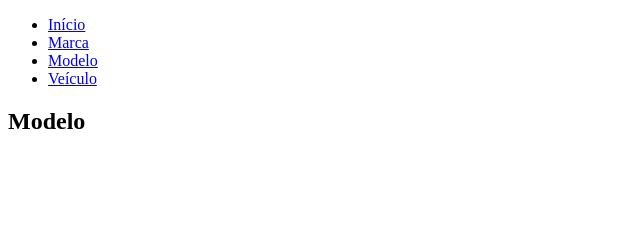
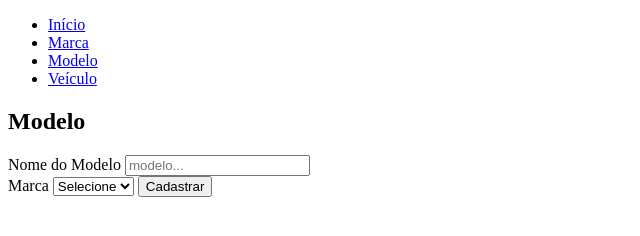
Before and after one commit to CesarVeras/cfs_m1s03_loja_carros, a plain HTML site: page cadastro_modelo.html in a window 1280 px wide. Shown: the whole page, without its empty margins (0-640 px from the left). Drawn offline with Linux system fonts and the light colour scheme.

Commit message:
Resolvendo a questão 7.

```diff
--- a/cadastro_modelo.html
+++ b/cadastro_modelo.html
@@ -19,5 +19,45 @@
 	<header>
 		<h2>Modelo</h2>
 	</header>
+	<main>
+		<form>
+			<label for="modelo">Nome do Modelo</label>
+			<input type="text" id="modelo" name="modelo" placeholder="modelo..."><br>
+			<label for="marca">Marca</label>
+			<select name="marca" id="selectMarca">
+				<option value="-1">Selecione</option>
+			</select>
+			<button type="button" id="btnCadastrarModelo">Cadastrar</button>
+		</form>
+		<p id="feedback"></p>
+	</main>
+	<script>
+		const inputModelo = document.querySelector('#modelo');
+		const selectMarca = document.querySelector('#selectMarca');
+		const btnCadastrarModelo = document.querySelector('#btnCadastrarModelo');
+		const pFeedback = document.querySelector('#feedback');
+
+		marcas.map((marca, i) => {
+			let option = document.createElement('option');
+			option.value = i;
+			option.textContent = marca;
+			selectMarca.appendChild(option);
+		});
+
+		btnCadastrarModelo.addEventListener('click', () => {
+			if (!inputModelo.value) {
+				pFeedback.textContent = 'Preencha o campo modelo para cadastrar.';
+				return;
+			}
+
+			if (selectMarca.value < 0) {
+				pFeedback.textContent = 'Escolha uma marca para cadastrar.';
+				return;
+			}
+
+			let feedback = cadastrarModelo(inputModelo.value, marcas[selectMarca.value]);
+			pFeedback.textContent = feedback;
+		});
+	</script>
 </body>
 </html>
--- a/index.js
+++ b/index.js
@@ -1,4 +1,4 @@
-let marcas = [];
+let marcas = ['Fiat', 'BMW', 'Audi'];
 let modelos = [];
 let veiculos = [];
 
@@ -6,7 +6,7 @@ function cadastrarMarca(marca) {
 	if (marca === '') return;
 	if (marcas.some(m => m === marca)) return;
 	marcas.push(marca);
-	console.log('Marca cadastrada com sucesso!');
+	return 'Marca cadastrada com sucesso!';
 }
 
 function cadastrarModelo(modelo, marca) {
@@ -16,14 +16,14 @@ function cadastrarModelo(modelo, marca) {
 		marca
 	}
 	modelos.push(obj);
-	console.log('Modelo cadastrado com sucesso!');
+	return 'Modelo cadastrado com sucesso!';
 }
 
 function cadastrarVeiculo(modelo, marca, nome, km, valor, cor) {
 	let obj = { nome, marca, modelo, cor, km, valor	}
 	if (veiculos.some(v => v.nome === obj.nome)) return;
 	veiculos.push(obj);
-	console.log('Veículo cadastrado com sucesso!');
+	return 'Veículo cadastrado com sucesso!';
 }
 
 function listarVeiculos() {
```
Also changed, not shown: cadastro_marca.html (+9 -1 lines).
